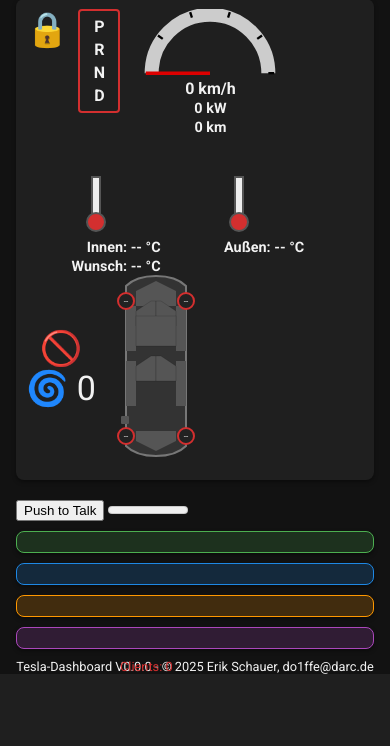
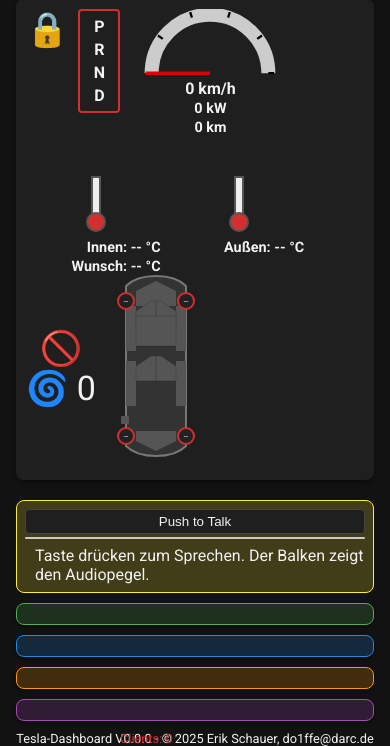
Before and after one commit to DO1FFE/tesla-dashboard, a Flask app: page / in a window 390 px wide. Shown: the part 695-1441 px from the top of the page. Before the commit the page ends 1369 px from the top, so only its background shows below. Run offline with Flask 3, Linux system fonts and the light colour scheme; data that the repository does not hold is empty; some web fonts are replaced.

Commit message:
Style PTT controls

```diff
--- a/static/css/style.css
+++ b/static/css/style.css
@@ -750,6 +750,19 @@ select {
     margin-left: 0;
     margin-top: 4px;
   }
+
+  #ptt-controls {
+    flex-direction: column;
+    align-items: stretch;
+  }
+  #ptt-btn,
+  #audio-level {
+    width: 100%;
+  }
+  #ptt-desc {
+    margin-left: 0;
+    margin-top: 4px;
+  }
 }
 
 #openings-indicator {
@@ -994,6 +1007,34 @@ select {
   margin-left: 10px;
 }
 
+#ptt-controls {
+  margin: 10px 0;
+  padding: 8px;
+  background: rgba(255, 235, 59, 0.2);
+  border: 1px solid #ffeb3b;
+  border-radius: 8px;
+  display: flex;
+  align-items: center;
+  gap: 4px;
+}
+
+#ptt-btn {
+  padding: 4px 8px;
+  background: var(--surface-color);
+  color: var(--text-color);
+  border: 1px solid #444;
+  border-radius: 4px;
+}
+
+#audio-level {
+  flex: 1;
+  min-width: 200px;
+}
+
+#ptt-desc {
+  margin-left: 10px;
+}
+
 /* Taximeter page */
 #taximeter {
   text-align: center;
--- a/templates/index.html
+++ b/templates/index.html
@@ -212,6 +212,7 @@
     <div id="ptt-controls">
         <button id="ptt-btn" type="button">Push to Talk</button>
         <meter id="audio-level" min="0" max="1" value="0"></meter>
+        <span id="ptt-desc">Taste drücken zum Sprechen. Der Balken zeigt den Audiopegel.</span>
     </div>
     {% endif %}
     <div id="loading-msg">Daten werden geladen...</div>
```
